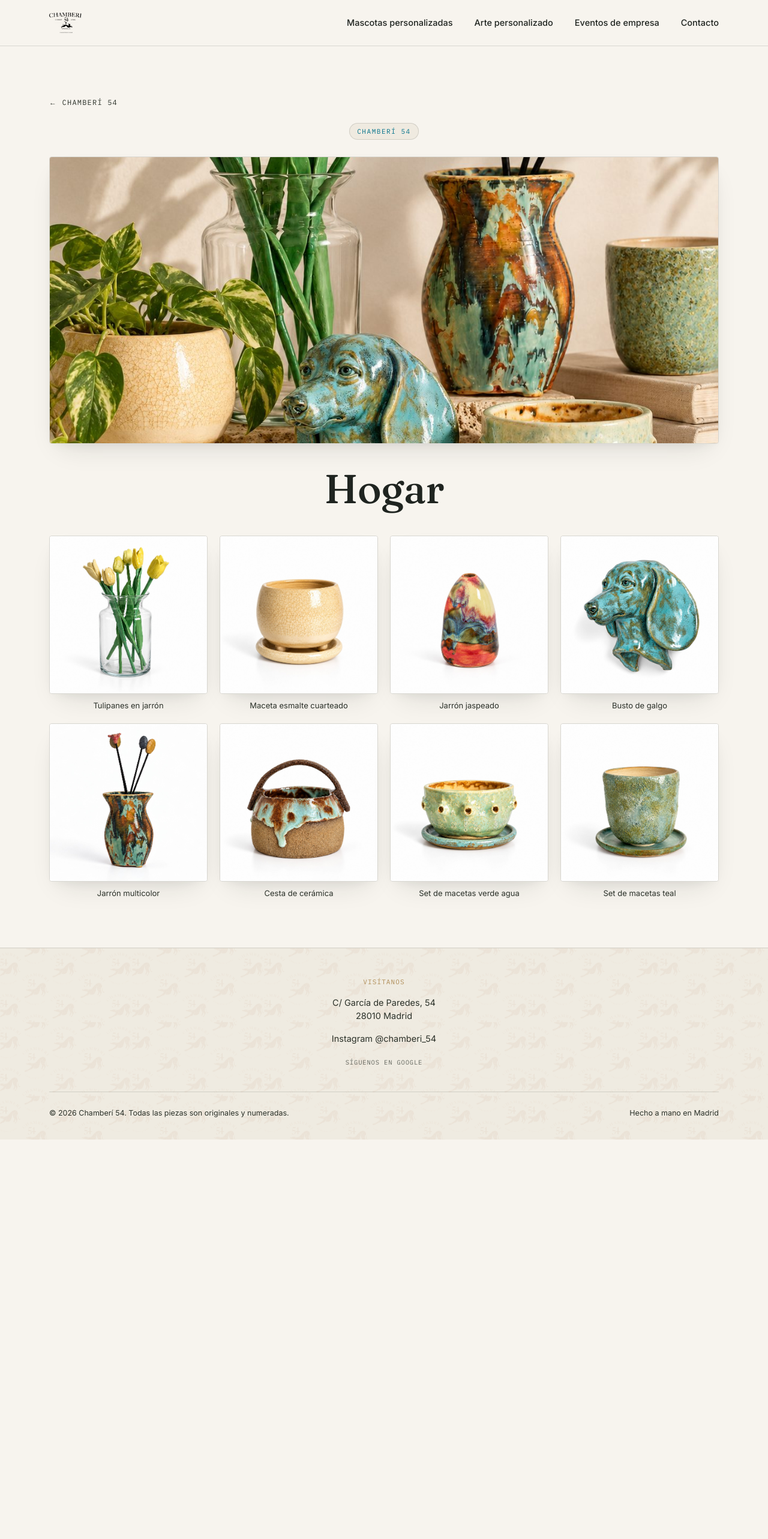
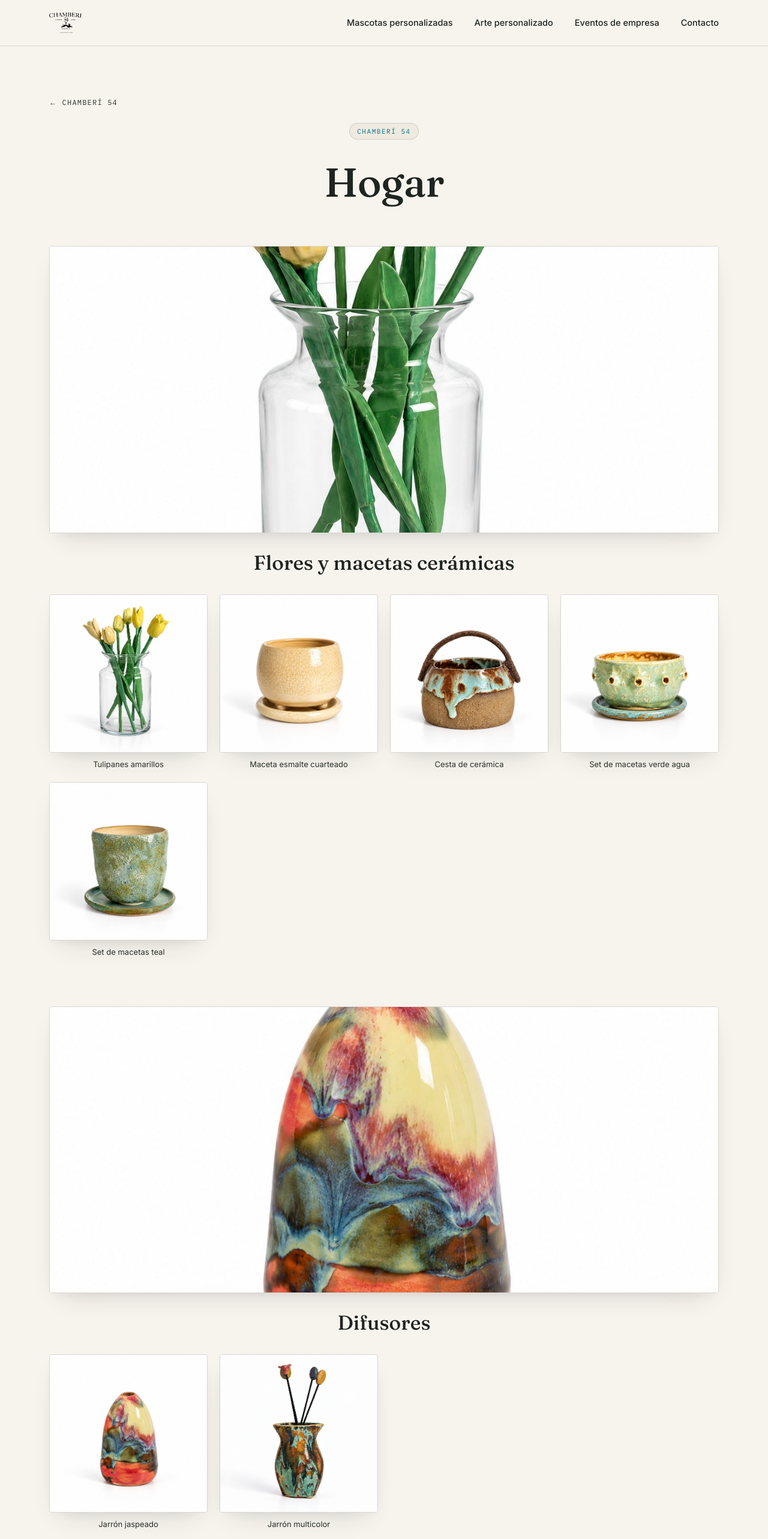
Before and after one commit to Chamberi54/Escultura-Mascotas, a Next.js app: page /hogar in a window 1280 px wide. Shown: the top 2566 px of the page at 60% size. Before the commit the page ends 1900 px from the top, so only its background shows below. Built offline with nearby package versions, Linux system fonts and the light colour scheme; no server answers.

Commit message:
Split Hogar into Flores y macetas, Difusores and Percheros sections
Co-Authored-By: Claude Sonnet 5 <noreply@anthropic.com>

```diff
--- a/src/app/hogar/page.tsx
+++ b/src/app/hogar/page.tsx
@@ -4,7 +4,7 @@ import DogFooter from "@/components/dog/DogFooter";
 import BackLink from "@/components/portfolio/BackLink";
 import SectionBanner from "@/components/portfolio/SectionBanner";
 import PieceGrid from "@/components/portfolio/PieceGrid";
-import { HOGAR } from "@/lib/portfolio";
+import { FLORES_MACETAS, DIFUSORES, PERCHEROS } from "@/lib/portfolio";
 
 const title = "Hogar — Chamberí 54";
 const description =
@@ -45,14 +45,21 @@ export default function HogarPage() {
         <section className="py-20">
           <div className="mx-auto max-w-[1180px] px-8">
             <BackLink />
-            <div className="mt-6 mb-7 text-center">
-              <span className="eyebrow-badge bg-paper-dim font-mono text-[11px] tracking-[0.14em] text-verdigris-dark uppercase">
+            <div className="mt-6 mb-14 text-center">
+              <span className="eyebrow-badge mb-5 bg-paper-dim font-mono text-[11px] tracking-[0.14em] text-verdigris-dark uppercase">
                 Chamberí 54
               </span>
+              <h1 className="heading-hero font-display font-[450] tracking-[-0.01em]">Hogar</h1>
             </div>
 
-            <SectionBanner title="Hogar" image="/portfolio/hogar/conjunto-hogar.jpg" level="h1" />
-            <PieceGrid pieces={HOGAR} />
+            <SectionBanner title="Flores y macetas cerámicas" image="/portfolio/hogar/tulipanes-jarron.jpg" />
+            <PieceGrid pieces={FLORES_MACETAS} className="mb-20" />
+
+            <SectionBanner title="Difusores" image="/portfolio/hogar/jarron-jaspeado.jpg" />
+            <PieceGrid pieces={DIFUSORES} className="mb-20" />
+
+            <SectionBanner title="Percheros" image="/portfolio/hogar/busto-galgo.jpg" />
+            <PieceGrid pieces={PERCHEROS} />
           </div>
         </section>
       </main>
--- a/src/lib/portfolio.ts
+++ b/src/lib/portfolio.ts
@@ -24,15 +24,21 @@ export const PENDIENTES: PortfolioPiece[] = [
   { title: "Pendientes porcelana turquesa", image: "/portfolio/joyeria/pendiente-porcelana-turquesa.jpg" },
 ];
 
-export const HOGAR: PortfolioPiece[] = [
-  { title: "Tulipanes en jarrón", image: "/portfolio/hogar/tulipanes-jarron.jpg" },
+export const FLORES_MACETAS: PortfolioPiece[] = [
+  { title: "Tulipanes amarillos", image: "/portfolio/hogar/tulipanes-jarron.jpg" },
   { title: "Maceta esmalte cuarteado", image: "/portfolio/hogar/maceta-cuarteada.jpg" },
-  { title: "Jarrón jaspeado", image: "/portfolio/hogar/jarron-jaspeado.jpg" },
-  { title: "Busto de galgo", image: "/portfolio/hogar/busto-galgo.jpg" },
-  { title: "Jarrón multicolor", image: "/portfolio/hogar/jarron-multicolor.jpg" },
   { title: "Cesta de cerámica", image: "/portfolio/hogar/cesta-ceramica.jpg" },
   { title: "Set de macetas verde agua", image: "/portfolio/hogar/macetas-verde-agua.jpg" },
   { title: "Set de macetas teal", image: "/portfolio/hogar/macetas-teal.jpg" },
+];
+
+export const DIFUSORES: PortfolioPiece[] = [
+  { title: "Jarrón jaspeado", image: "/portfolio/hogar/jarron-jaspeado.jpg" },
+  { title: "Jarrón multicolor", image: "/portfolio/hogar/jarron-multicolor.jpg" },
+];
+
+export const PERCHEROS: PortfolioPiece[] = [
+  { title: "Busto de galgo", image: "/portfolio/hogar/busto-galgo.jpg" },
 ];
 
 export const DECORACION: PortfolioPiece[] = [
```
